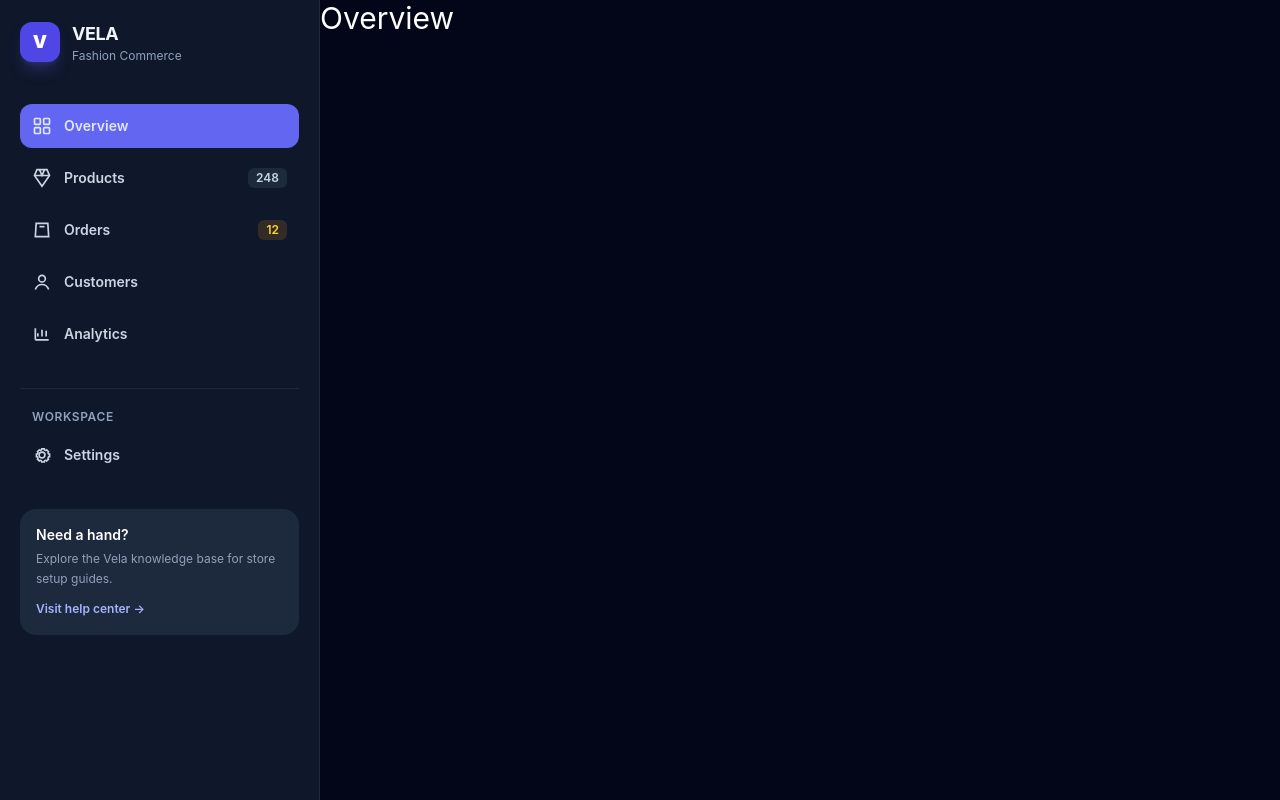
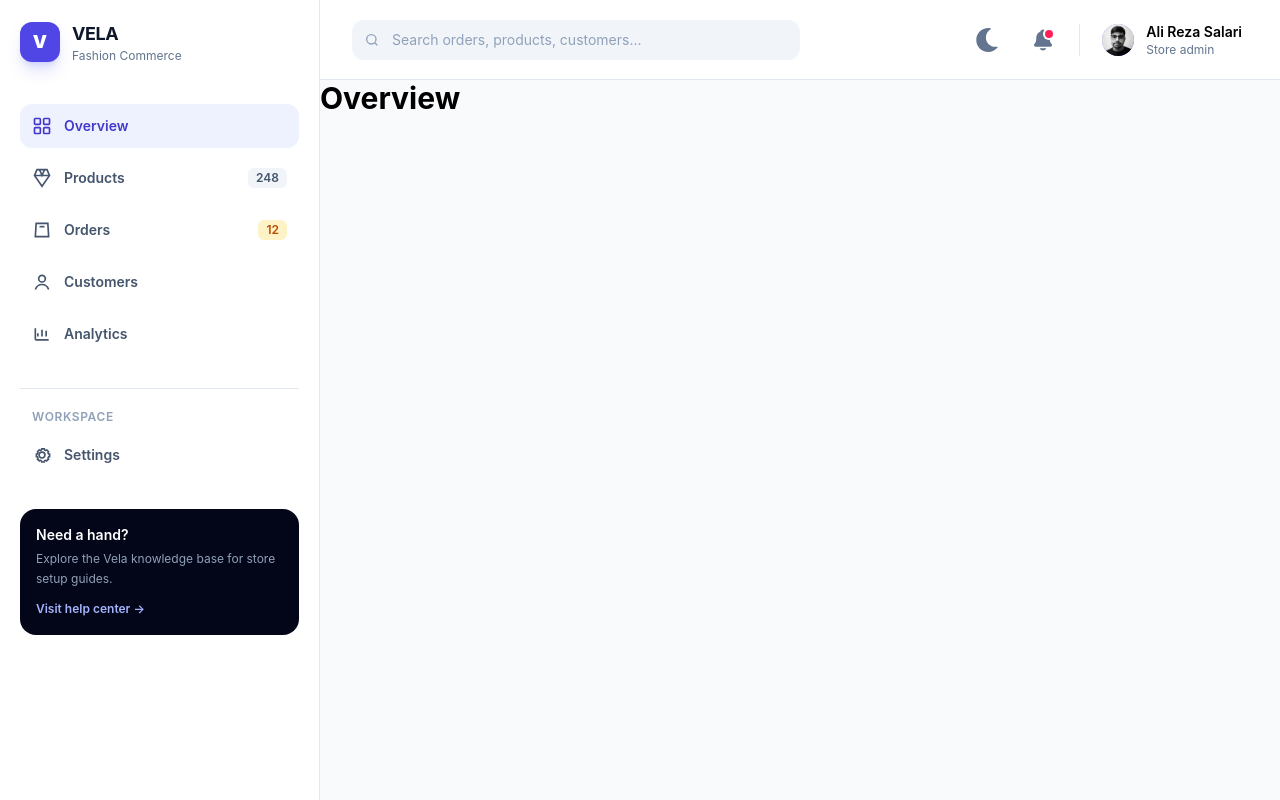
Before and after one commit to ali-reza-salari/Admin-Dashboard-panel-React.js, a React (Vite) app: page / in a window 1280 px wide. Built offline with nearby package versions, Linux system fonts and the light colour scheme.

Commit message:
feat: add dashboard header with dark mode toggle

```diff
--- a/src/components/common/Header/Header.jsx
+++ b/src/components/common/Header/Header.jsx
@@ -1,7 +1,50 @@
+import { useContext } from "react";
+import {FaMoon , FaSun} from "react-icons/fa";
+import MyProfile from "./../../../../public/assets/images/my-profile-image.jpg"
+import { IoNotifications } from "react-icons/io5";
+import ThemeContext from "../../../contexts/Theme.jsx";
+
 export default function Header() {
+    const { theme , toggleTheme } = useContext(ThemeContext)
+
     return (
-        <div>
-            <p>Header</p>
-        </div>
+        <header className="flex min-h-20 items-center justify-between border-b border-slate-200 bg-white px-5 dark:border-slate-800 dark:bg-slate-900 sm:px-8">
+            <div className="hidden max-w-md flex-1 md:block"><label className="relative block"><span
+                className="sr-only">Search</span>
+                <svg className="pointer-events-none absolute left-3 top-1/2 h-4 w-4 -translate-y-1/2 text-slate-400"
+                     viewBox="0 0 24 24" fill="none" stroke="currentColor" stroke-width="2">
+                    <circle cx="11" cy="11" r="7"/>
+                    <path d="m20 20-4-4"/>
+                </svg>
+                <input className="w-full rounded-xl border-0 bg-slate-100 py-2.5 pl-10 pr-4 text-sm outline-none ring-brand-500 placeholder:text-slate-400 focus:ring-2 dark:bg-slate-800 dark:text-white" placeholder="Search orders, products, customers..."/>
+            </label>
+            </div>
+            <div className="ml-auto flex items-center gap-2 sm:gap-4">
+
+                <button className="grid h-10 w-10 place-items-center rounded-xl text-slate-500 hover:bg-slate-100 dark:text-slate-300 dark:hover:bg-slate-800" aria-label="Toggle color theme" onClick={toggleTheme}>
+                    {
+                        theme === "light" ? <FaMoon className={"size-6 cursor-pointer"} /> : <FaSun className={"size-6 cursor-pointer"} />
+                    }
+                </button>
+
+                <button className="relative grid h-10 w-10 place-items-center rounded-xl text-slate-500 hover:bg-slate-100 dark:text-slate-300 dark:hover:bg-slate-800" aria-label="Notifications">
+                    <IoNotifications className={"size-6 cursor-pointer"} />
+
+                    <span className="absolute right-2.5 top-2.5 h-2 w-2 rounded-full bg-rose-500 ring-2 ring-white dark:ring-slate-900"></span>
+                </button>
+
+                <div className="hidden h-8 w-px bg-slate-200 dark:bg-slate-700 sm:block"></div>
+
+                <button className="flex items-center gap-3 rounded-xl p-1.5 text-left hover:bg-slate-100 dark:hover:bg-slate-800">
+                    <span className="grid h-8 w-8 place-items-center rounded-full bg-gradient-to-br from-brand-400 to-violet-700 text-xs font-bold text-white">
+                        <img className={"rounded-full"} src={MyProfile}/>
+                    </span>
+
+                    <span className="hidden md:block"><span className="block text-sm font-semibold">Ali Reza Salari</span>
+                        <span className="block text-xs text-slate-500">Store admin</span>
+                    </span>
+                </button>
+            </div>
+        </header>
     )
 }
--- a/src/components/layout/AdminLayout.jsx
+++ b/src/components/layout/AdminLayout.jsx
@@ -1,5 +1,6 @@
 import Sidebar from "../common/Sidebar/Sidebar.jsx";
 import {Outlet} from "react-router";
+import Header from "../common/Header/Header.jsx";
 
 export default function AdminLayout() {
     return (
@@ -7,7 +8,8 @@
             <aside className="border-b border-slate-200 bg-white px-4 py-5 dark:border-slate-800 dark:bg-slate-900 lg:fixed lg:inset-y-0 lg:w-80 lg:border-b-0 lg:border-r lg:px-5">
                 <Sidebar />
             </aside>
-            <main className={"min-w-0 flex-1 lg:ml-80"}>
+            <main className={"min-w-0 flex-1 lg:ml-80 dark:text-white text-black"}>
+                <Header />
                 <Outlet />
             </main>
         </section>
--- /dev/null
+++ b/src/contexts/Theme.jsx
@@ -0,0 +1,28 @@
+import {createContext, useEffect, useState} from "react";
+
+const ThemeContext = createContext()
+
+export const ThemeProvider = ({ children }) => {
+    const getDefultTheme = () => {
+        return localStorage.getItem("theme") || "light"
+    }
+
+    const [ theme , setTheme ] = useState(getDefultTheme);
+    const toggleTheme = () => {
+        const switchTheme = theme === "dark" ? "light" : "dark";
+        setTheme(switchTheme)
+        localStorage.setItem("theme" , switchTheme)
+    }
+
+    useEffect(() => {
+        document.documentElement.className = theme
+    }, [theme]);
+
+    return (
+        <ThemeContext.Provider value={{ theme , toggleTheme }}>
+            { children }
+        </ThemeContext.Provider>
+    )
+}
+
+export default ThemeContext
--- a/src/main.jsx
+++ b/src/main.jsx
@@ -2,9 +2,12 @@
 import { createRoot } from 'react-dom/client'
 import './index.css'
 import App from './App.jsx'
+import {ThemeProvider} from "./contexts/Theme.jsx";
 
 createRoot(document.getElementById('root')).render(
   <StrictMode>
-    <App />
+    <ThemeProvider>
+        <App />
+    </ThemeProvider>
   </StrictMode>
 )
--- a/src/pages/Overview/page.jsx
+++ b/src/pages/Overview/page.jsx
@@ -1,7 +1,7 @@
 export default function Overview() {
     return (
         <div>
-            <p className={"text-white text-3xl"}>Overview</p>
+            <p className={"text-3xl font-bold"}>Overview</p>
         </div>
     )
 }
```
Also changed, not shown: public/assets/images/my-profile-image.jpg (added).
